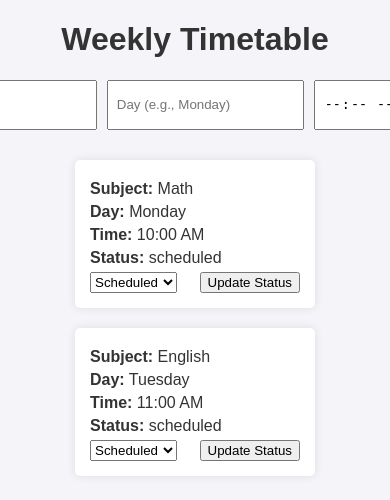
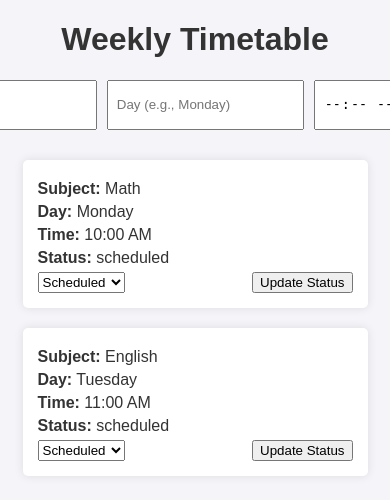
Before and after one commit to crmSaaS/timetable-app, a Node server app: page / in a window 390 px wide; the page is wider, and only the part inside the window is pictured. Shown: the top 500 px of that part. Run offline with Node 20, Linux system fonts and the light colour scheme.

Commit message:
fix #8 mobile responsive

```diff
--- a/public/style.css
+++ b/public/style.css
@@ -45,3 +45,12 @@ body {
     display: flex;
     justify-content: space-between;
   }
+  @media (max-width: 600px) {
+    #timetable-list {
+        width: 100%; /* Full width on smaller screens */
+    }
+
+    .task {
+        width: 90%; /* Adjusts width for mobile view */
+    }
+  }
```
